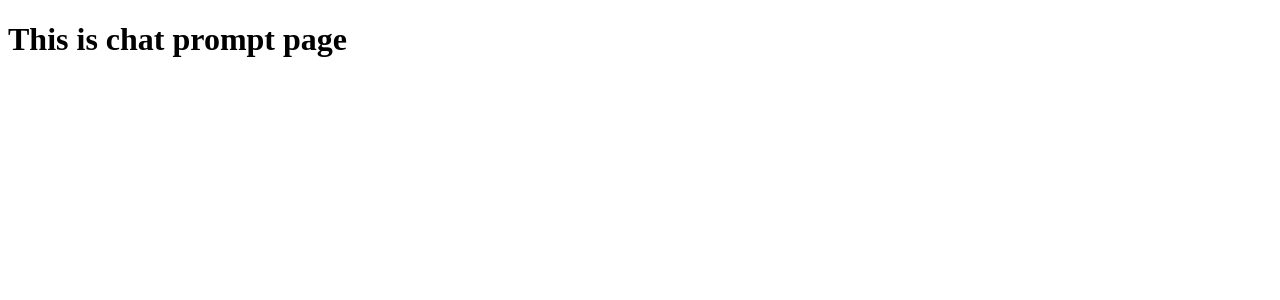
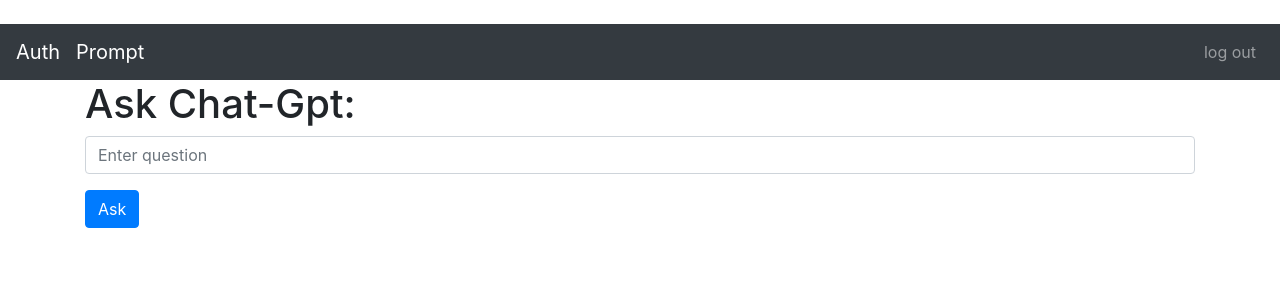
Before and after one commit to pavlicic1marko/AI-integrations, a Django app: page /prompt/ in a window 1280 px wide. Shown: the top 300 px of the page. Run offline with Django 5.2, Linux system fonts and the light colour scheme; the visitor is signed in with stand-in values (Sample User, id 1); some libraries are stand-ins or nearby versions.

Commit message:
return the user question in prompt page

```diff
--- a/AI_Integrations/djangoWebapp/templates/authenticate/prompt.html
+++ b/AI_Integrations/djangoWebapp/templates/authenticate/prompt.html
@@ -1,11 +1,20 @@
-<!DOCTYPE html>
-<html lang="en">
-<head>
-    <meta charset="UTF-8">
-    <title>Prompt</title>
-</head>
-<body>
-    <h1>This is chat prompt page</h1>
+{% extends 'authenticate/base.html' %}
 
-</body>
-</html>
+{% block content %}
+    <h1>Ask Chat-Gpt:</h1>
+    <form method="POST">
+      {% csrf_token %}
+
+      <div class="form-group">
+        <input type="text" class="form-control"  placeholder="Enter question" name="question">
+      </div>
+
+      <button type="submit" class="btn btn-primary">Ask</button>
+    </form>
+    {% for field in question %}
+        <p> Answer: {{ field }} </p>
+
+    {% endfor %}
+
+
+{% endblock %}
--- a/AI_Integrations/djangoWebapp/views.py
+++ b/AI_Integrations/djangoWebapp/views.py
@@ -49,6 +49,10 @@
 
 def chat_gpt_prompt_page(request):
     if request.user.is_authenticated:
-        return render(request, 'authenticate/prompt.html')
+        if request.method == 'POST':
+            question = request.POST["question"]
+            return render(request, 'authenticate/prompt.html', {'question': [question]})
+        else:
+            return render(request, 'authenticate/prompt.html')
     else:
         return render(request, 'authenticate/home.html')
```
